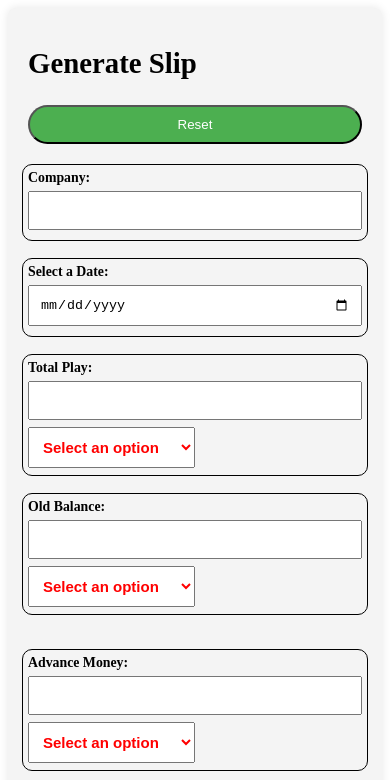
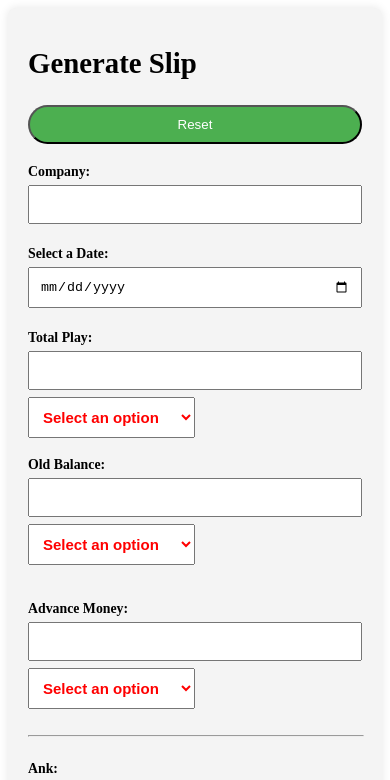
Before and after one commit to organicboi/newFormSlip_3.0_ReactJS, a React (Vite) app: page / in a window 390 px wide. Shown: the top 780 px of the page. Built offline with nearby package versions, Linux system fonts and the light colour scheme.

Commit message:
fix all lablel changes back to previous state

```diff
--- a/src/pages/HomePage.css
+++ b/src/pages/HomePage.css
@@ -70,11 +70,4 @@ hr {
     max-width: 100%;
     /* box-shadow: none; */
   }
-  label {
-    /* font-size: 18px; */
-    border: 1px solid black;
-    border-radius: 10px;
-
-    padding: 5px;
-  }
 }
```
